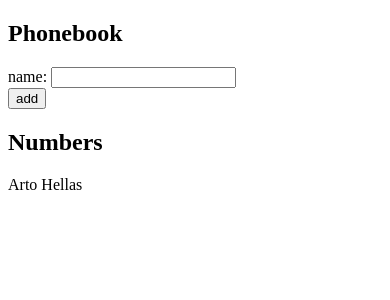
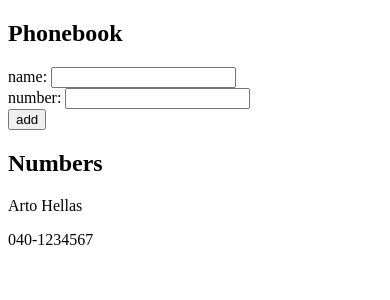
Before and after one commit to miguelluhulima/fsopen-exercises, a React (Vite) app in the folder part2/phonebook/: page / in a window 390 px wide. Shown: the top 300 px of the page. Built offline with nearby package versions, Linux system fonts and the light colour scheme.

Commit message:
2.8 submission, phonebook

```diff
--- a/part2/phonebook/src/App.jsx
+++ b/part2/phonebook/src/App.jsx
@@ -2,15 +2,20 @@
 
 const App = () => {
   const [persons, setPersons] = useState([
-    { name: 'Arto Hellas' }
+    {
+      name: 'Arto Hellas',
+      number: '040-1234567'
+    }
   ])
 
   const [newName, setNewName] = useState('')
+  const [newNumber, setNewNumber] = useState('')
 
   const addPerson = (event) => {
     event.preventDefault()
     const personObject = {
-      name: newName
+      name: newName,
+      number: newNumber
     }
 
     if (persons.some(person => person.name === personObject.name)) {
@@ -19,12 +24,11 @@
       setPersons(persons.concat(personObject))
     }
     setNewName('')
+    setNewNumber('')
   }
 
-  const handleNameChange = (event) => {
-    setNewName(event.target.value)
-  }
-
+  const handleNameChange = (event) => setNewName(event.target.value)
+  const handleNumberChange = (event) => setNewNumber(event.target.value)
   return (
     <div>
       <h2>Phonebook</h2>
@@ -33,12 +37,20 @@
           name: <input value={newName} onChange={handleNameChange}/>
         </div>
         <div>
+          number: <input value={newNumber} onChange={handleNumberChange}/>
+        </div>
+        <div>
           <button type="submit" onClick={addPerson}>add</button>
         </div>
       </form>
       <h2>Numbers</h2>
-      {persons.map(person =>
-        <p key={person.name}>{person.name}</p>
+      {persons.map(person => {
+        return(
+          <div key={person.name}>
+            <p>{person.name}</p>
+            <p>{person.number}</p>
+          </div>
+        )}
       )}
     </div>
   )
```
